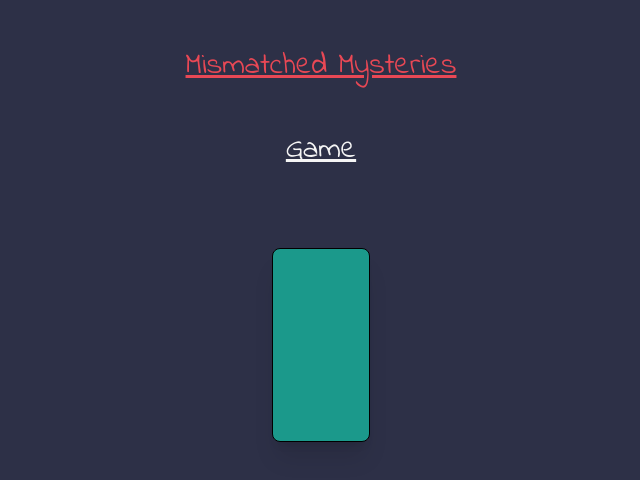
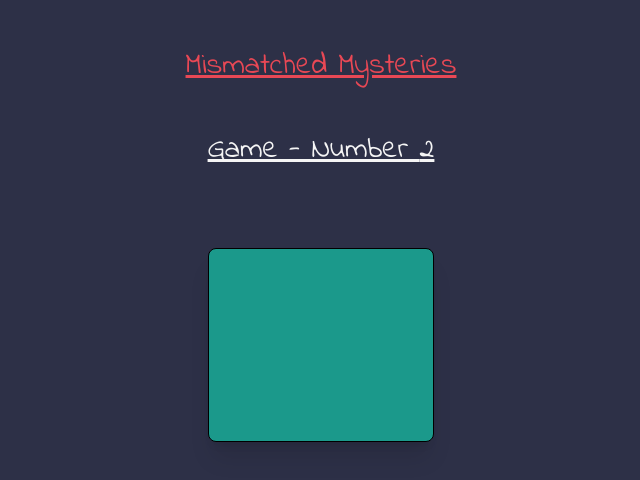
Before and after one commit to g-popp/MismatchMysteries, a React (Vite) app in the folder client/: page /game in a window 1280 px wide. Shown: the top 480 px of the page, without its empty margins (319-959 px from the left). Built offline with nearby package versions, Linux system fonts and the light colour scheme; no server answers.

Commit message:
[frontend] add: Game Round

```diff
--- a/client/src/routes/Game.jsx
+++ b/client/src/routes/Game.jsx
@@ -3,6 +3,7 @@ import { useContext, useEffect, useState } from 'react';
 import ChoosePlayer from '../components/ChoosePlayer';
 import QuestionCard from '../components/QuestionCard';
 import { SocketContext } from '../context/socket';
+import { gameRoundAtom } from '../store/game';
 import { allPlayersAtom, playerAtom } from '../store/players';
 import { questionsAtom } from '../store/questions';
 
@@ -11,8 +12,13 @@ const Game = () => {
     const [questions, setQuestions] = useAtom(questionsAtom);
     const [players, setPlayers] = useAtom(allPlayersAtom);
     const [ownPlayer, setOwnPlayer] = useAtom(playerAtom);
+    const [gameRound, setGameRound] = useAtom(gameRoundAtom);
 
     const [counter, setCounter] = useState(5);
+
+    useEffect(() => {
+        setGameRound(prev => prev + 1);
+    }, []);
 
     useEffect(() => {
         const timer =
@@ -50,7 +56,7 @@ const Game = () => {
 
     return (
         <div className='flex flex-col gap-20 items-center'>
-            <h1 className='text-3xl underline'>Game</h1>
+            <h1 className='text-3xl underline'>Game - Number {gameRound}</h1>
             {gameCountdown ? (
                 <h2 className='text-4xl'>Game starts in {counter}!</h2>
             ) : gameReady ? (
--- a/client/src/routes/Home.jsx
+++ b/client/src/routes/Home.jsx
@@ -4,7 +4,7 @@ import { useNavigate } from 'react-router-dom';
 import Button from '../components/Button';
 import Toast from '../components/Toast';
 import { SocketContext } from '../context/socket';
-import { gameIdAtom, isGameRunningAtom } from '../store/game';
+import { gameIdAtom, gameRoundAtom, isGameRunningAtom } from '../store/game';
 import { nameAtom } from '../store/name';
 
 const Home = () => {
@@ -13,6 +13,7 @@ const Home = () => {
     const navigate = useNavigate();
     const [name, setName] = useAtom(nameAtom);
     const [gameId, setGameId] = useAtom(gameIdAtom);
+    const [, setGameRound] = useAtom(gameRoundAtom);
     const [showToast, setShowToast] = useState(false);
     const [toastMessage, setToastMessage] = useState('');
     const [isGameRunning, setIsGameRunning] = useAtom(isGameRunningAtom);
@@ -68,6 +69,10 @@ const Home = () => {
     };
 
     useEffect(() => {
+        setGameRound(0);
+    }, [gameId]);
+
+    useEffect(() => {
         if (socket) {
             socket.on('lobbyCreated', roomId => {
                 setGameId(roomId);
@@ -76,7 +81,7 @@ const Home = () => {
 
             return () => socket.removeAllListeners();
         }
-    }, [navigate, gameId, socket]);
+    }, [navigate, setGameId, setGameRound, socket]);
 
     useEffect(() => {
         if (gameId) {
--- a/client/src/store/game.js
+++ b/client/src/store/game.js
@@ -9,3 +9,5 @@ export const gameOptionsAtom = atom({
     couchMode: true,
     numberOfImposters: 1
 });
+
+export const gameRoundAtom = atom(0);
```
